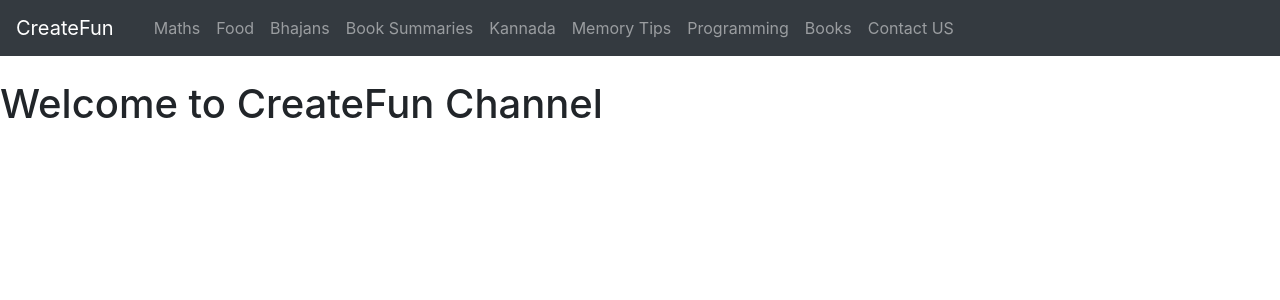
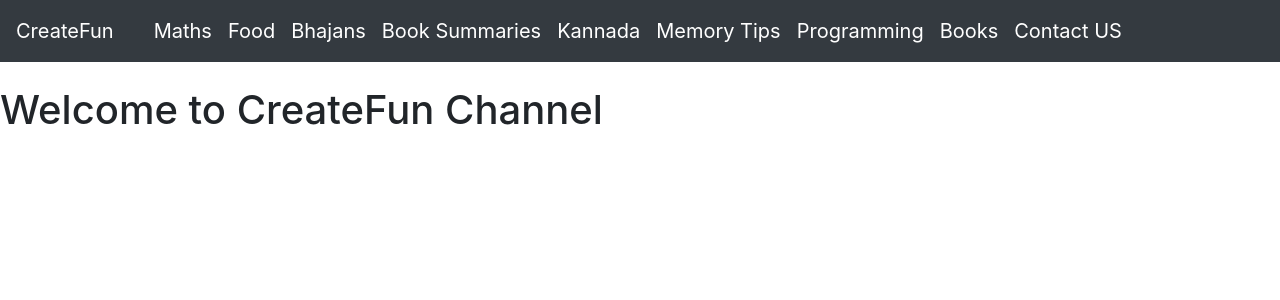
Before and after one commit to CreateFun/v3, an Angular app: page / in a window 1280 px wide. Shown: the top 300 px of the page. Built offline with nearby package versions, Linux system fonts and the light colour scheme.

Commit message:
first commit

```diff
--- a/src/app/app.component.css
+++ b/src/app/app.component.css
@@ -0,0 +1,12 @@
+.navbar-nav .nav-item .nav-link {
+    color: white;
+}
+
+.navbar-nav .nav-item.active .nav-link,
+.navbar-nav .nav-item:hover .nav-link {
+    color: greenyellow;
+}
+.navbar-nav
+{
+  font-size: 20px;
+}
```
